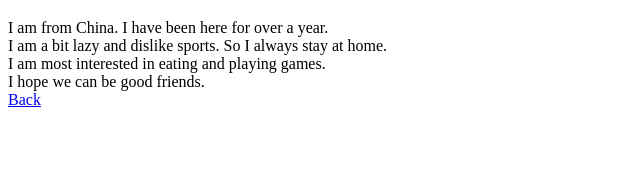
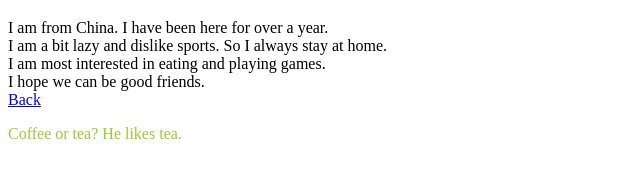
Before and after one commit to Xiaguaya/MMED-1054-WEEK3HW, a plain HTML site: page index1.html in a window 1280 px wide. Shown: the part 429-606 px from the top of the page, without its empty margins (0-640 px from the left). Drawn offline with Linux system fonts and the light colour scheme.

Commit message:
Updated index1

```diff
--- a/index1.html
+++ b/index1.html
@@ -21,5 +21,9 @@
 		<br>
 		<a href="indextesting.html">Back</a>
 		</p>
+
+		<p style="color:yellowgreen;">
+		Coffee or tea? He likes tea.
+		</p>
 	</body>
 </html>
```
